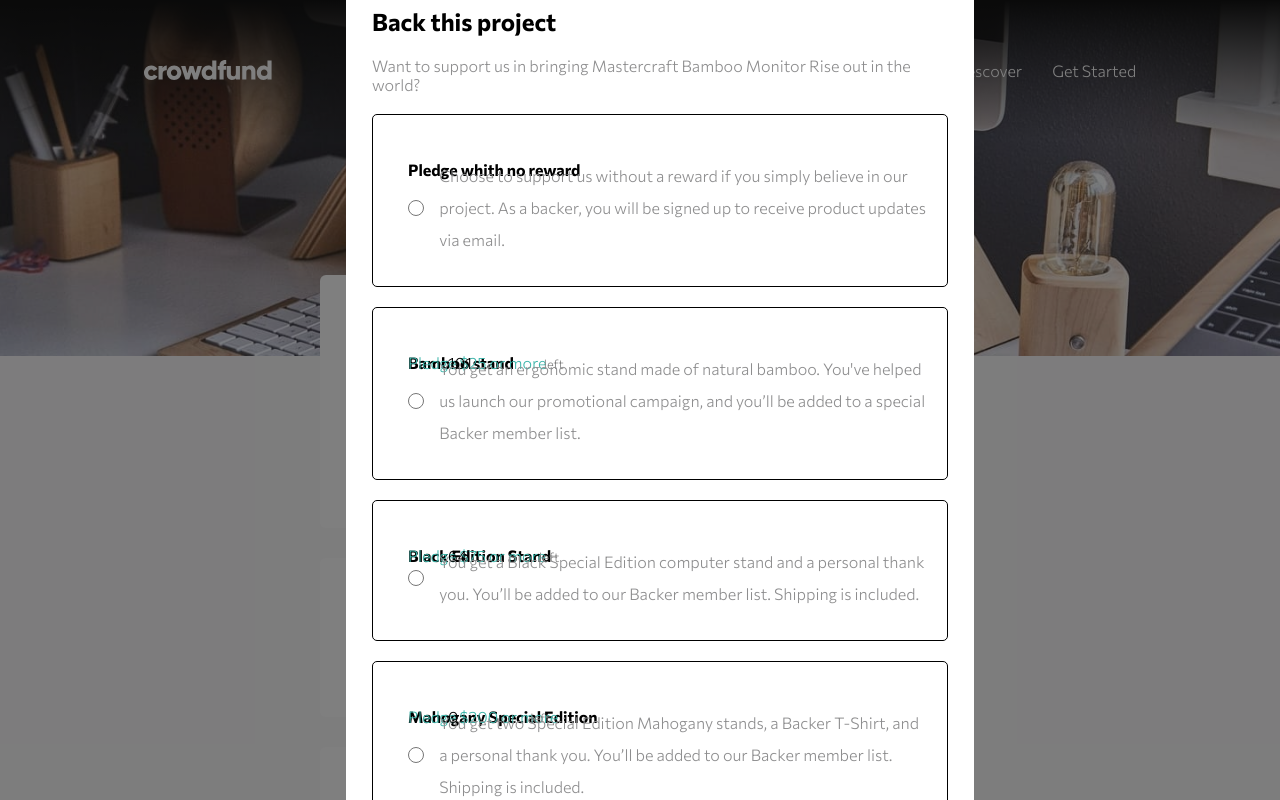
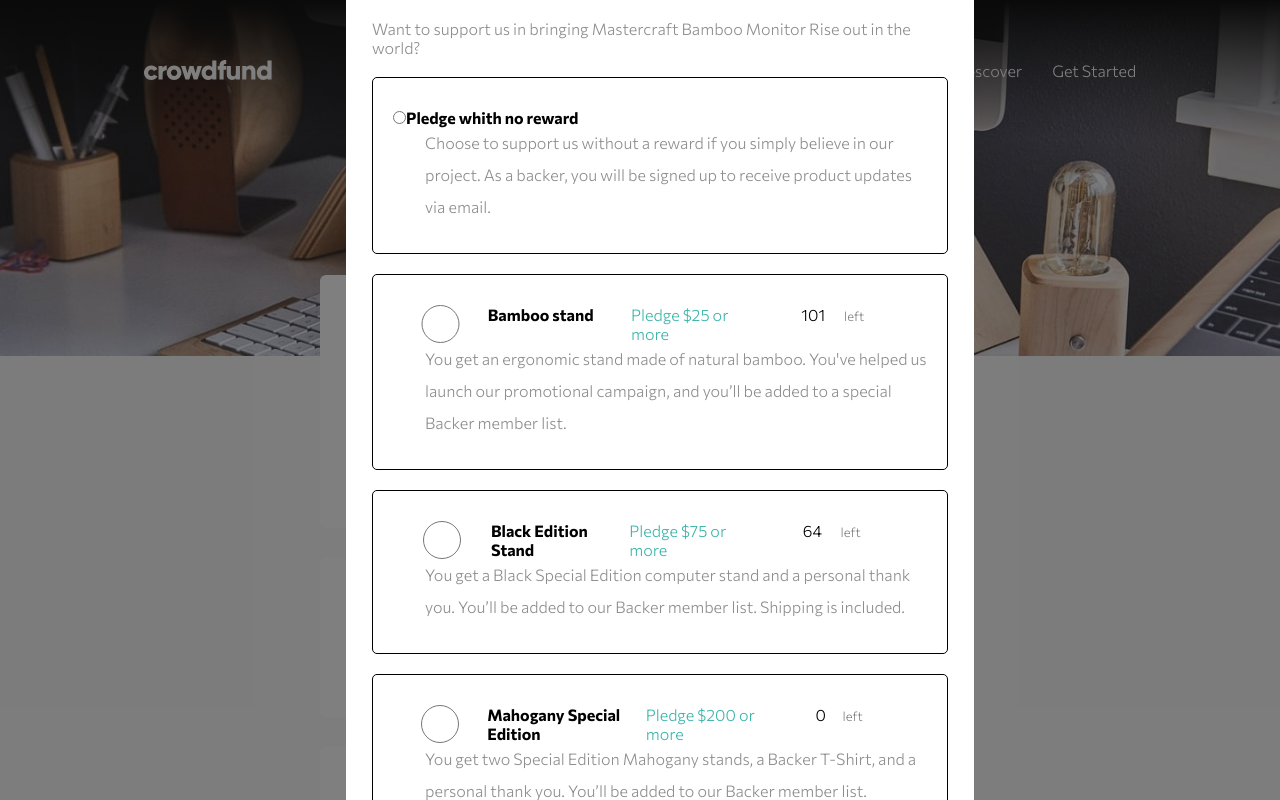
Before and after one commit to IsmaelFe/CrowdFundingPage, a React (Vite) app: page / in a window 1280 px wide. Shown: the top 800 px of the page. Built offline with nearby package versions, Linux system fonts and the light colour scheme.

Commit message:
Diseño modal

```diff
--- a/src/index.css
+++ b/src/index.css
@@ -259,8 +259,8 @@
     border-radius: 5px;
     padding: 30px 20px;
     grid-template-areas:
-            "input- area tittle-area second-area num-area"
-            "text-area";
+            "input-area tittle-area second-area num-area"
+            "text-area text-area text-area text-area";
 }
 
 .selected label {
@@ -275,16 +275,8 @@
 }
 
 .selected input {
-    width: 3%;
+    width: 100%;
     grid-area: input-area;
-}
-
-.selected-pledge {
-    gap: 15px;
-}
-
-.selected-1 {
-    gap: 15px;
 }
 
 .selected-1 span {
```
